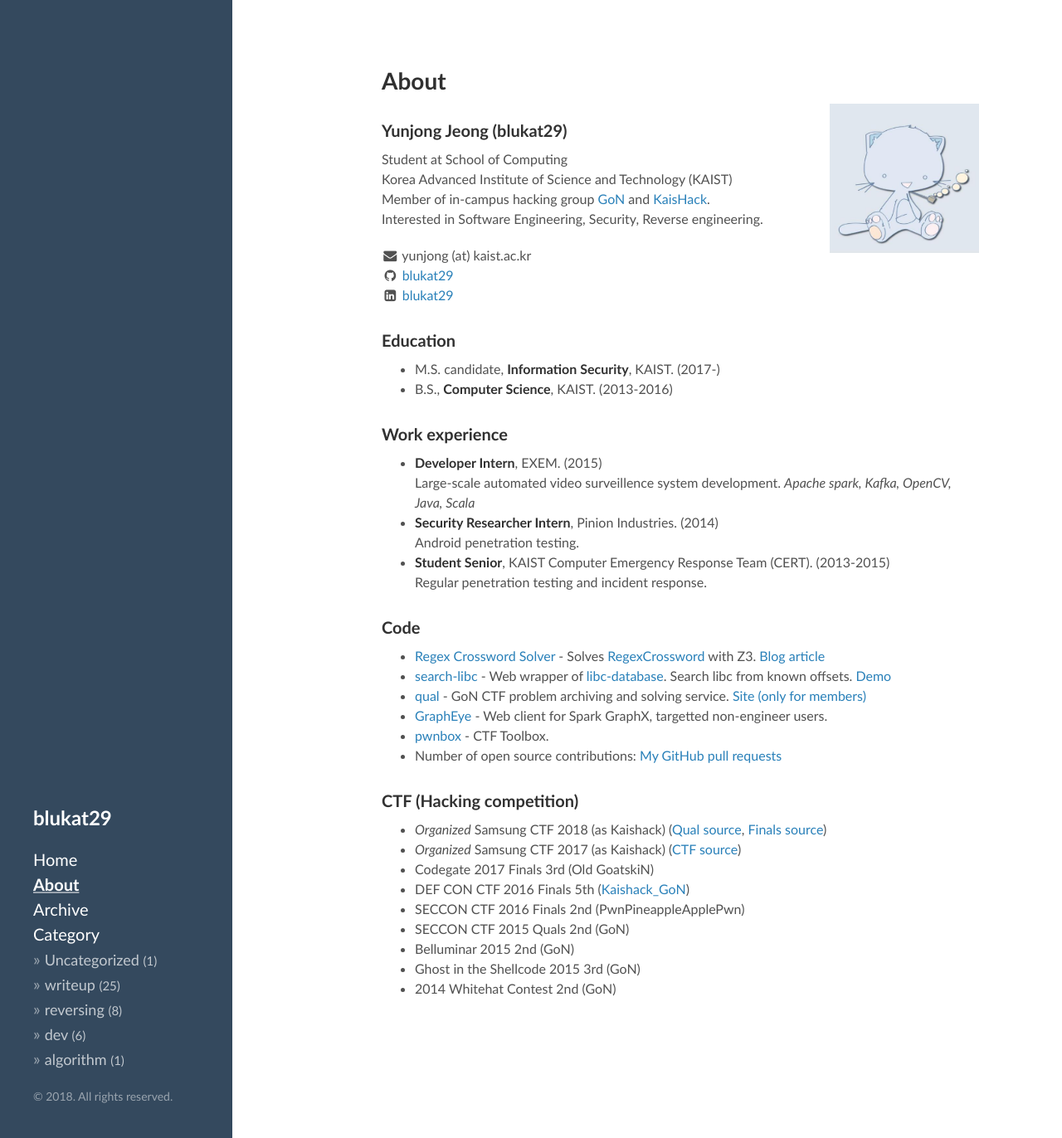
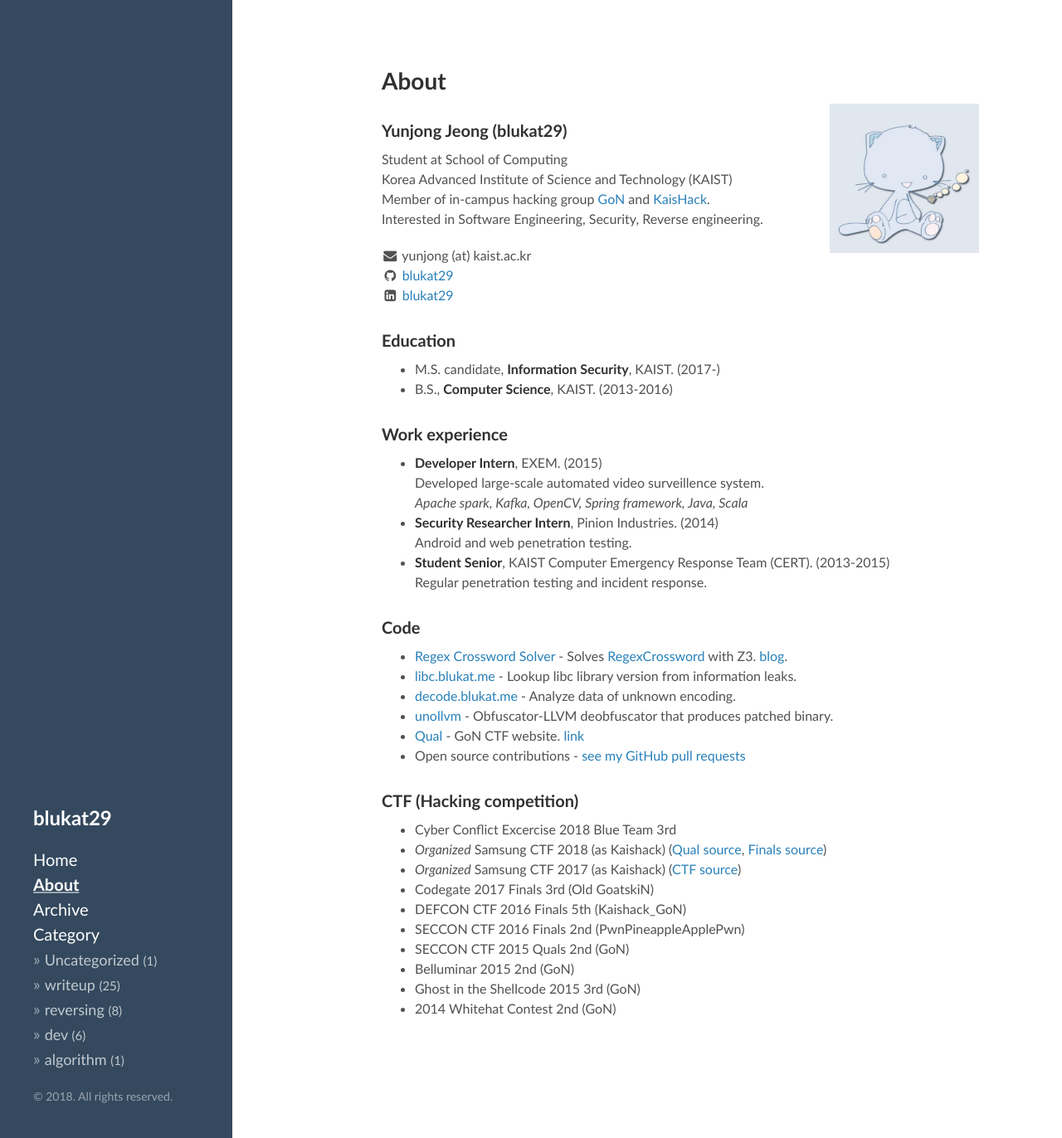
Before and after one commit to blukat29/blukat29.github.io, a Jekyll site: the page built from about.md, in a window 1280 px wide and 1372 px high. Shown: the whole window at 83% size. Built offline with Jekyll 4.4.1, drawn with Linux system fonts in a browser that asks for light colours.

Commit message:
Update about

```diff
--- a/about.md
+++ b/about.md
@@ -26,27 +26,29 @@
 ### Work experience
 
 - **Developer Intern**, EXEM. (2015)
-  Large-scale automated video surveillence system development. *Apache spark, Kafka, OpenCV, Java, Scala*
+  Developed large-scale automated video surveillence system.
+  *Apache spark, Kafka, OpenCV, Spring framework, Java, Scala*
 - **Security Researcher Intern**, Pinion Industries. (2014)
-  Android penetration testing.
+  Android and web penetration testing.
 - **Student Senior**, KAIST Computer Emergency Response Team (CERT). (2013-2015)
   Regular penetration testing and incident response.
 
 ### Code
 
-- [Regex Crossword Solver](https://github.com/blukat29/regex-crossword-solver) - Solves [RegexCrossword](https://regexcrossword.com/) with Z3. [Blog article](https://blukat29.github.io/2016/01/regex-crossword-solver/)
-- [search-libc](https://github.com/blukat29/search-libc) - Web wrapper of [libc-database](https://github.com/niklasb/libc-database). Search libc from known offsets. [Demo](http://libc.blukat.me)
-- [qual](https://github.com/protos37/qual) - GoN CTF problem archiving and solving service. [Site (only for members)](http://gon.kaist.ac.kr/qual/)
-- [GraphEye](https://github.com/Nova-12/GraphEye) - Web client for Spark GraphX, targetted non-engineer users.
-- [pwnbox](https://github.com/protos37/pwnbox) - CTF Toolbox.
-- Number of open source contributions: [My GitHub pull requests](https://github.com/pulls?q=is%3Apr+author%3Ablukat29+is%3Aclosed)
+- [Regex Crossword Solver](https://github.com/blukat29/regex-crossword-solver) - Solves [RegexCrossword](https://regexcrossword.com/) with Z3. [blog](https://blukat29.github.io/2016/01/regex-crossword-solver/).
+- [libc.blukat.me](https://libc.blukat.me) - Lookup libc library version from information leaks.
+- [decode.blukat.me](https://decode.blukat.me) - Analyze data of unknown encoding.
+- [unollvm](https://github.com/blukat29/unollvm) - Obfuscator-LLVM deobfuscator that produces patched binary.
+- [Qual](https://github.com/protos37/qual) - GoN CTF website. [link](http://gon.kaist.ac.kr/qual/)
+- Open source contributions - [see my GitHub pull requests](https://github.com/pulls?q=is%3Apr+author%3Ablukat29+is%3Aclosed)
 
 ### CTF (Hacking competition)
 
+- Cyber Conflict Excercise 2018 Blue Team 3rd
 - *Organized* Samsung CTF 2018 (as Kaishack) ([Qual source](https://github.com/kaishack/sctf2018_qual), [Finals source](https://github.com/kaishack/sctf2018))
 - *Organized* Samsung CTF 2017 (as Kaishack) ([CTF source](https://github.com/kaishack/sctf2017))
 - Codegate 2017 Finals 3rd (Old GoatskiN)
-- DEF CON CTF 2016 Finals 5th ([Kaishack\_GoN](http://kaishackgon.blogspot.kr/))
+- DEFCON CTF 2016 Finals 5th (Kaishack\_GoN)
 - SECCON CTF 2016 Finals 2nd (PwnPineappleApplePwn)
 - SECCON CTF 2015 Quals 2nd (GoN)
 - Belluminar 2015 2nd (GoN)
```
